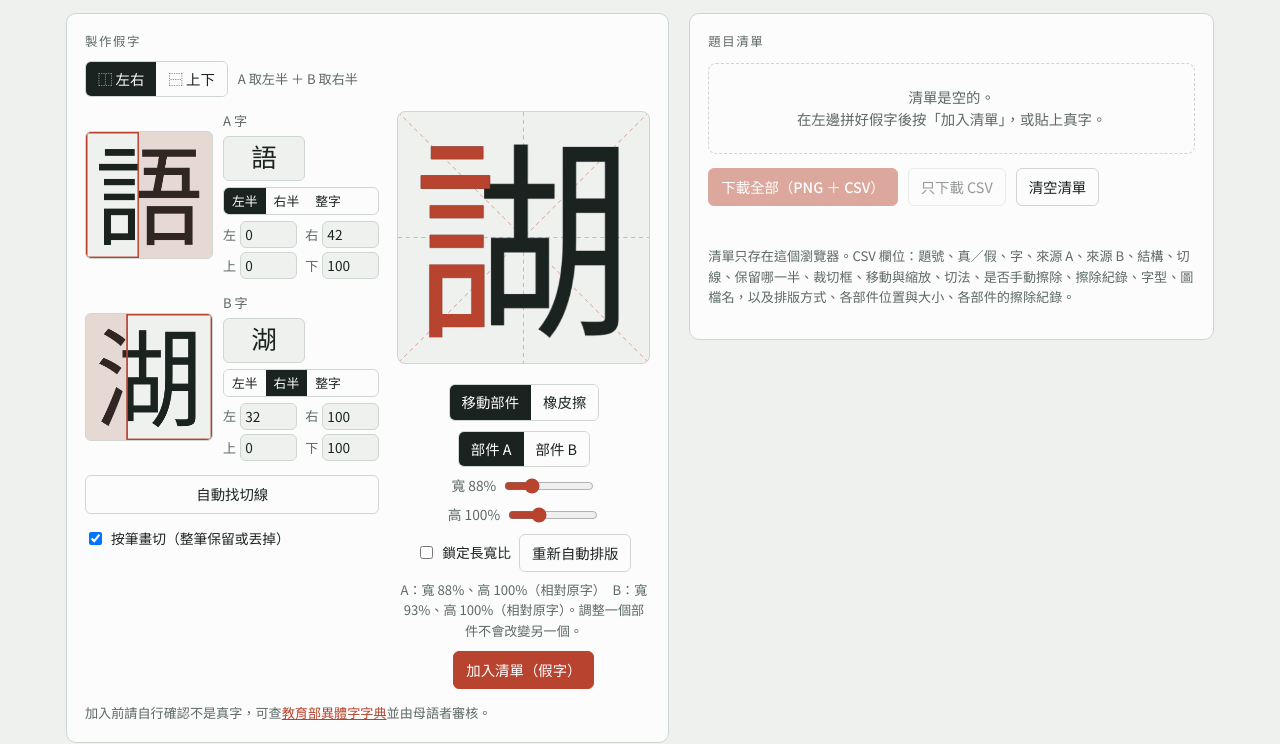
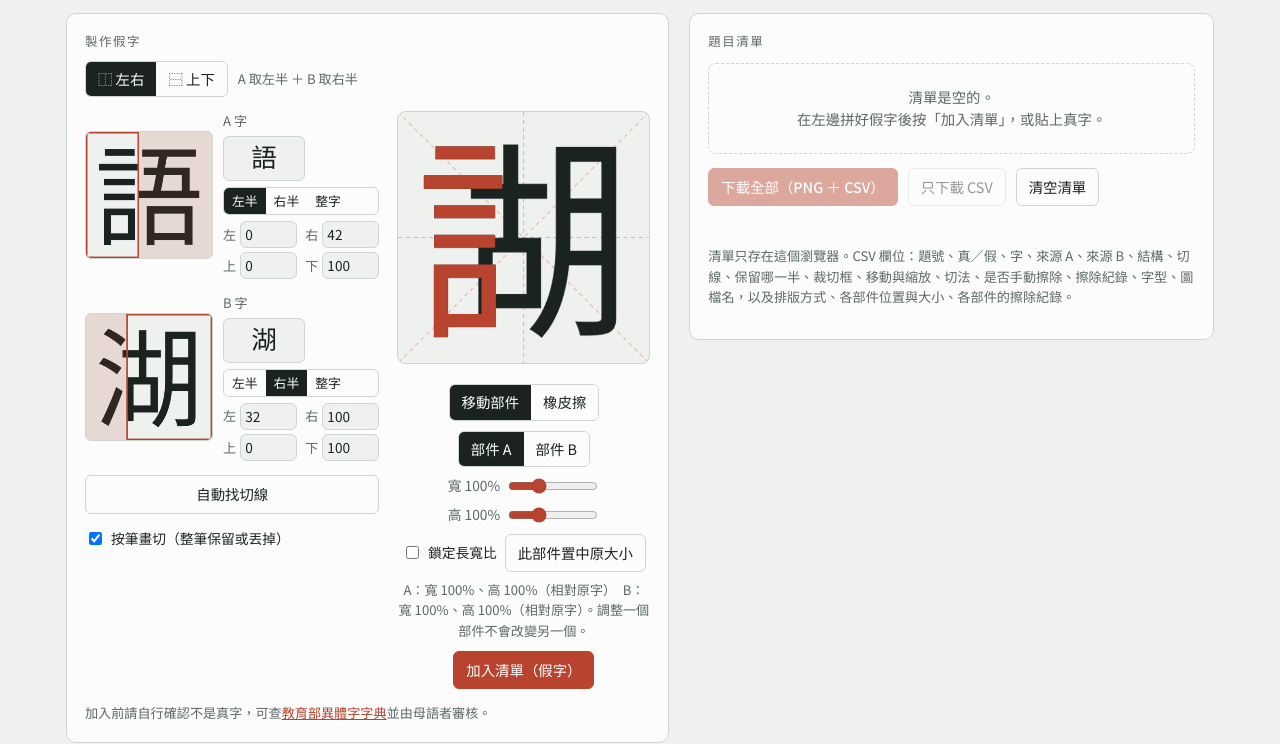
Before and after one commit to nNn-3361/LexTale_Traditional_Chinese, a plain HTML site: page stimuli/tools/pseudo-character-maker/index.html in a window 1280 px wide. Shown: the part 66-810 px from the top of the page. Drawn offline with nearby package versions, Linux system fonts and the light colour scheme.

Commit message:
Pseudo-character maker: start parts centred at original size; keep erase on character change
Co-Authored-By: Claude Opus 5.5 <noreply@anthropic.com>
Claude-Session: https://claude.ai/code/session_014HhAB5FjwrkB2R8mYxSG63

```diff
--- a/stimuli/tools/pseudo-character-maker/index.html
+++ b/stimuli/tools/pseudo-character-maker/index.html
@@ -163,7 +163,7 @@ details summary{cursor:pointer;font-size:.85rem;color:var(--muted)}
               <label class="check" style="color:var(--muted)"><span id="sx-l">寬 100%</span><input id="sx" type="range" min="10" max="300" value="100"></label>
               <label class="check" style="color:var(--muted)"><span id="sy-l">高 100%</span><input id="sy" type="range" min="10" max="300" value="100"></label>
               <label class="check"><input id="lock" type="checkbox"> 鎖定長寬比</label>
-              <button id="resetMove">重新自動排版</button>
+              <button id="resetMove">此部件置中原大小</button>
               <div class="note" id="moveInfo" style="flex-basis:100%;text-align:center"></div>
             </div>
             <div class="tools" id="eraseTools" role="group" aria-label="橡皮擦" hidden>
@@ -493,19 +493,6 @@ function cur() {
   return { kind: 'pseudo', layout: 'manual', a: ch('A'), b: ch('B'), struct: state.struct, cropA: e.A.crop.slice(), cropB: e.B.crop.slice(), posA: { ...e.A.pos }, posB: { ...e.B.pos }, cutMode: $('cutStroke').checked ? 'stroke' : 'line', eraseA: er('A'), eraseB: er('B') };
 }
 const copyStroke = st => ({ r: st.r, s: st.s.slice(), p: st.p.map(q => q.slice()) });
-// A changed source character makes that part's eraser strokes meaningless; the other part keeps its strokes.
-function dropEraseOf(k) {
-  if (!state.erase.some(x => x[k])) return;
-  state.erase = state.erase.map(x => { const y = { ...x }; delete y[k]; return y; }).filter(x => x.A || x.B);
-  status(`來源字 ${k} 換了，已清除部件 ${k} 的擦除。`);
-}
-// Put the selected parts at the place the automatic layout gives them for the current crops.
-// The other part is not touched. Used for a new character pair, a new structure, and "重新自動排版".
-function relayout(keys) {
-  const it = cur(); if (!it.a || !it.b) return;
-  it.layout = 'auto'; delete it.moveA; delete it.moveB;
-  const p = placesOf(it); for (const k of keys) state.ed[k].pos = p[k];
-}
 // A brush stroke drawn on the result (points in result pixels), written in the source glyph pixels of part k.
 function strokeFor(k, r, pts, pos = state.ed[k].pos) {
   const T = affine(pos), R = v => Math.round(v * 10) / 10;
@@ -561,13 +548,13 @@ function setPreset(k, pre) {
 }
 function setStruct(s) {
   state.struct = s; $('st-lr').setAttribute('aria-pressed', s === 'lr'); $('st-tb').setAttribute('aria-pressed', s === 'tb');
-  state.ed.A.pre = 'first'; state.ed.B.pre = 'second'; doAuto(KS);
+  state.ed.A.pre = 'first'; state.ed.B.pre = 'second'; doAuto();
 }
 // Re-run the automatic cut for every source whose crop came from a preset (custom boxes are left alone).
-// Then put the parts in keys (if any) at their automatic place; the others keep their place.
-function doAuto(keys = []) {
+// Crops never move or resize a part: each part keeps its place until the user changes it.
+function doAuto() {
   for (const k of KS) { const e = state.ed[k], c = ch(k); if (c && e.pre !== 'custom') e.crop = presetCrop(state.struct, e.pre, e.pre === 'whole' ? 50 : autoCut(c)); }
-  relayout(keys); refresh();
+  refresh();
 }
 
 // ---------- list ----------
@@ -679,7 +666,8 @@ async function rerenderAll() {
 // ---------- wire up ----------
 load(); $('font').value = state.font;
 $('st-lr').onclick = () => setStruct('lr'); $('st-tb').onclick = () => setStruct('tb');
-KS.forEach(k => $('in' + k).addEventListener('input', async () => { dropEraseOf(k); await ensureFont($('inA').value + $('inB').value); doAuto([k]); }));
+// a new source character keeps both parts' places and all eraser strokes (only 復原 / 清除擦除 remove strokes)
+KS.forEach(k => $('in' + k).addEventListener('input', async () => { await ensureFont($('inA').value + $('inB').value); doAuto(); }));
 $('auto').onclick = () => doAuto();
 $('cutStroke').onchange = refresh;
 
@@ -797,7 +785,7 @@ function setScale(which, v) {
 $('sx').addEventListener('input', e => setScale('sx', +e.target.value));
 $('sy').addEventListener('input', e => setScale('sy', +e.target.value));
 $('lock').onchange = () => { if ($('lock').checked) setScale('sx', +$('sx').value); };
-$('resetMove').onclick = () => { relayout(KS); refresh(); };
+$('resetMove').onclick = () => { state.ed[state.sel].pos = { ...NOPOS }; refresh(); };
 $('undoErase').onclick = () => { state.erase.pop(); refresh(); };
 $('clearErase').onclick = () => { state.erase = []; refresh(); };
 $('addPseudo').onclick = addPseudo;
@@ -813,7 +801,7 @@ $('zip').onclick = doZip;
 matchMedia('(prefers-color-scheme: dark)').addEventListener('change', () => { refresh(); renderList(); });
 new MutationObserver(() => { refresh(); renderList(); }).observe(document.documentElement, { attributes: true, attributeFilter: ['data-theme'] });
 
-setMode('move'); renderList(); rerenderAll().then(() => doAuto(KS));
+setMode('move'); renderList(); rerenderAll().then(() => doAuto());
 if (window.claude && window.claude.use) window.claude.use('downloads').then(d => { downloads = d; renderList(); if (!d) status('這個檢視無法下載檔案，請在 claude.ai 開啟。'); });
 else { // opened as a local file: use an ordinary browser download
   downloads = { save: async ({ filename, data }) => {
```
Also changed, not shown: docs/PROJECT_LOG.md (+1 -0 lines), stimuli/tools/pseudo-character-maker/README.md.
